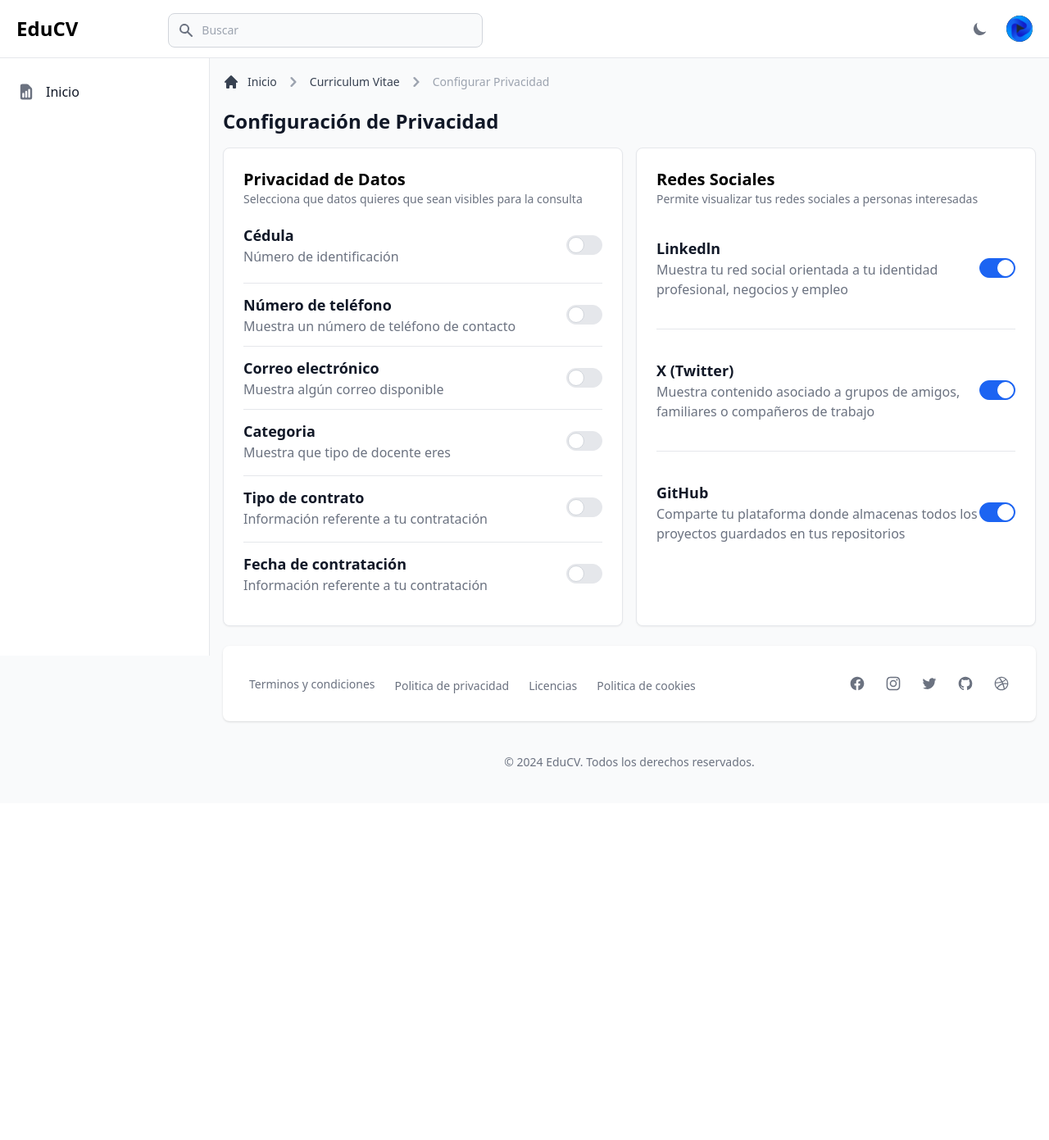
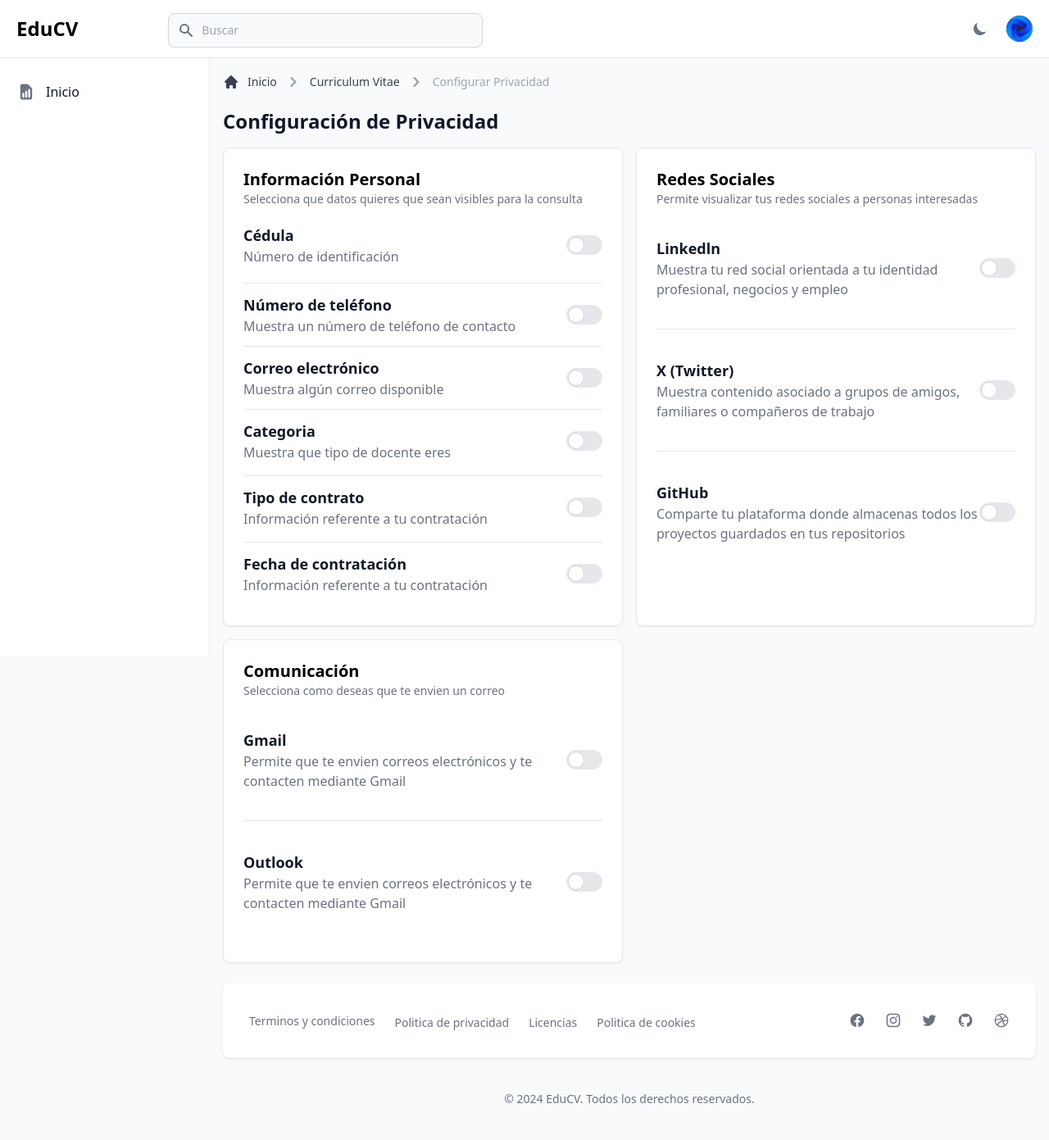
Before and after one commit to Wilson193/EduCV, a Django app: page /cv/modifyPrivacy/ in a window 1280 px wide. Shown: the whole page at 82% size. Before the commit the page ends 935 px from the top, so only its background shows below. Run offline with Django 4.2, Linux system fonts and the light colour scheme; the visitor is signed in with stand-in values (Sample User, id 1); data that the repository does not hold is empty; some libraries are stand-ins or nearby versions.

Commit message:
Modificación de privacidad funcionando completamente

```diff
--- a/cv_management/cv/templates/all_teachers.html
+++ b/cv_management/cv/templates/all_teachers.html
@@ -18,12 +18,14 @@
                       <a class="ml-1 text-gray-700 hover:text-primary-600 md:ml-2 dark:text-gray-300 dark:hover:text-white">Docentes</a>
                     </div>
                   </li>
+                  {% if user.role == 'Coordinador'%}
                   <li>
                     <div class="flex items-center">
                       <svg class="w-6 h-6 text-gray-400" fill="currentColor" viewBox="0 0 20 20" xmlns="http://www.w3.org/2000/svg"><path fill-rule="evenodd" d="M7.293 14.707a1 1 0 010-1.414L10.586 10 7.293 6.707a1 1 0 011.414-1.414l4 4a1 1 0 010 1.414l-4 4a1 1 0 01-1.414 0z" clip-rule="evenodd"></path></svg>
                       <span class="ml-1 text-gray-400 md:ml-2 dark:text-gray-500" aria-current="page">Docentes</span>
                     </div>
                   </li>
+                  {% endif%}
                 </ol>
             </nav>
             <h1 class="text-xl font-semibold text-gray-900 sm:text-2xl dark:text-white">Docentes</h1>
@@ -117,9 +119,11 @@
                                 <a href="{% url "generate_curriculum" docente.id %}" class="text-white bg-blue-700 hover:bg-blue-800 focus:ring-4 focus:ring-blue-300 font-medium rounded-lg text-sm px-5 py-2.5 me-2 mb-2 dark:bg-blue-600 dark:hover:bg-blue-700 focus:outline-none dark:focus:ring-blue-800">
                                     Ver CV
                                 </a>
+                                {% if user.role == 'Coordinador'%}
                                 <a href="{% url 'verify' docente.id%}" class="text-white bg-blue-700 hover:bg-blue-800 focus:ring-4 focus:ring-blue-300 font-medium rounded-lg text-sm px-5 py-2.5 me-2 mb-2 dark:bg-blue-600 dark:hover:bg-blue-700 focus:outline-none dark:focus:ring-blue-800">
                                     Revisar CV
                                 </a>
+                                {% endif%}
                             </td>
                         </tr>
                         {% empty %}
--- a/cv_management/cv/templates/modify-privacy.html
+++ b/cv_management/cv/templates/modify-privacy.html
@@ -36,7 +36,7 @@
 
     <div class="p-4 mb-4 bg-white border border-gray-200 rounded-lg shadow-sm dark:border-gray-700 sm:p-6 dark:bg-gray-800 xl:mb-0">
         <div class="flow-root">
-            <h3 class="text-xl font-semibold dark:text-white">Privacidad de Datos</h3>
+            <h3 class="text-xl font-semibold dark:text-white">Información Personal</h3>
             <p class="text-sm font-normal text-gray-500 dark:text-gray-400">Selecciona que datos quieres que sean visibles para la consulta</p>
             <div class="divide-y divide-gray-200 dark:divide-gray-700">
                 <!-- Item 1 -->
@@ -127,7 +127,8 @@
                         <div class="text-base font-normal text-gray-500 dark:text-gray-400">Muestra tu red social orientada a tu identidad profesional, negocios y empleo</div>
                     </div>
                     <label for="rating-reminders" class="relative flex items-center cursor-pointer">
-                        <input type="checkbox" id="rating-reminders"  class="sr-only" checked>
+                        <input type="checkbox" id="rating-reminders" name="linkedin_visible"  class="sr-only"
+                        {% if user.docente.cv_docente.privacidad.linkedin_visible %} checked {% endif %}>
                         <span class="h-6 bg-gray-200 border border-gray-200 rounded-full w-11 toggle-bg dark:bg-gray-700 dark:border-gray-600"></span>
                     </label>
                 </div>
@@ -138,7 +139,8 @@
                         <div class="text-base font-normal text-gray-500 dark:text-gray-400">Muestra contenido asociado a grupos de amigos, familiares o compañeros de trabajo</div>
                     </div>
                     <label for="item-update" class="relative flex items-center cursor-pointer">
-                        <input type="checkbox" id="item-update" class="sr-only" checked>
+                        <input type="checkbox" id="item-update" name="x_visible" class="sr-only"
+                        {% if user.docente.cv_docente.privacidad.x_visible %} checked {% endif %}>
                         <span class="h-6 bg-gray-200 border border-gray-200 rounded-full w-11 toggle-bg dark:bg-gray-700 dark:border-gray-600"></span>
                     </label>
                 </div>
@@ -149,12 +151,45 @@
                         <div class="text-base font-normal text-gray-500 dark:text-gray-400">Comparte tu plataforma donde almacenas todos los proyectos guardados en tus repositorios</div>
                     </div>
                     <label for="item-comment" class="relative flex items-center cursor-pointer">
-                        <input type="checkbox" id="item-comment" class="sr-only" checked>
+                        <input type="checkbox" id="item-comment" name="github_visible" class="sr-only"
+                        {% if user.docente.cv_docente.privacidad.github_visible %} checked {% endif %}>
                         <span class="h-6 bg-gray-200 border border-gray-200 rounded-full w-11 toggle-bg dark:bg-gray-700 dark:border-gray-600"></span>
                     </label>
                 </div>
             </div>
             <div class="mt-10">
+            </div>
+        </div>
+    </div>
+    <div class="p-4 mb-4 bg-white border border-gray-200 rounded-lg shadow-sm dark:border-gray-700 sm:p-6 dark:bg-gray-800 xl:mb-0">
+        <div class="flow-root">
+            <h3 class="text-xl font-semibold dark:text-white">Comunicación</h3>
+            <p class="text-sm font-normal text-gray-500 dark:text-gray-400">Selecciona como deseas que te envien un correo</p>
+            <div class="divide-y divide-gray-200 dark:divide-gray-700">
+                <!-- Item 1 -->
+                <div class="flex items-center justify-between py-9">
+                    <div class="flex flex-col flex-grow">
+                        <div class="text-lg font-semibold text-gray-900 dark:text-white">Gmail</div>
+                        <div class="text-base font-normal text-gray-500 dark:text-gray-400">Permite que te envien correos electrónicos y te contacten mediante Gmail</div>
+                    </div>
+                    <label for="item-gmail" class="relative flex items-center cursor-pointer">
+                        <input type="checkbox" id="item-gmail" name="gmail_enviable" class="sr-only"
+                        {% if user.docente.cv_docente.privacidad.gmail_enviable %} checked {% endif %}>
+                        <span class="h-6 bg-gray-200 border border-gray-200 rounded-full w-11 toggle-bg dark:bg-gray-700 dark:border-gray-600"></span>
+                    </label>
+                </div>
+                <!-- Item 2 -->
+                <div class="flex items-center justify-between py-9">
+                    <div class="flex flex-col flex-grow">
+                        <div class="text-lg font-semibold text-gray-900 dark:text-white">Outlook</div>
+                        <div class="text-base font-normal text-gray-500 dark:text-gray-400">Permite que te envien correos electrónicos y te contacten mediante Gmail</div>
+                    </div>
+                    <label for="item-outlook" class="relative flex items-center cursor-pointer">
+                        <input type="checkbox" id="item-outlook" name="outlook_enviable" class="sr-only"
+                        {% if user.docente.cv_docente.privacidad.outlook_enviable %} checked {% endif %}>
+                        <span class="h-6 bg-gray-200 border border-gray-200 rounded-full w-11 toggle-bg dark:bg-gray-700 dark:border-gray-600"></span>
+                    </label>
+                </div>
             </div>
         </div>
     </div>
--- a/cv_management/cv/urls.py
+++ b/cv_management/cv/urls.py
@@ -9,6 +9,7 @@ urlpatterns = [
     path('create/', create , name='create'),
     path('update/', update, name='update'),
     path('modifyPrivacy/', modify_privacy, name='modify_privacy'),
+    path('update_privacy_cv/', update_privacy_cv, name='update_privacy_cv'),
     path('consult/', consult , name='consult'),
     path('verify/<int:docente_id>/', verify , name='verify'),
     path('verify_personal_data/<int:docente_id>/', verify_personal_data , name='verify_personal_data'),
--- a/cv_management/cv/views.py
+++ b/cv_management/cv/views.py
@@ -161,29 +161,28 @@ def modify_privacy(request):
 
 
 @csrf_exempt  # Desactiva la verificación CSRF solo para este punto
-def update_privacy_teacher(request):
+def update_privacy_cv(request):
     if request.method == 'POST':
-        print("si entra")
         # Obtener los datos del cuerpo de la solicitud
         data = json.loads(request.body)
         field = data.get('field')  # El campo que se quiere actualizar
         value = data.get('value')  # El nuevo valor para el campo
 
         # Obtener el docente asociado al usuario logueado
-        docente = request.user.docente  # Suponiendo que tienes una relación uno a uno con el modelo Docente
+        cv = request.user.docente.cv_docente  # Suponiendo que tienes una relación uno a uno con el modelo Docente
 
         # Obtener la instancia de PrivacidadDocente asociada al docente
-        privacidad_docente = docente.privacidad  # Ya que el docente tiene una relación con PrivacidadDocente
+        privacidad_cv = cv.privacidad  # Ya que el docente tiene una relación con PrivacidadDocente
 
         # Verificar que el campo que se desea actualizar es uno de los definidos en PrivacidadDocente
         privacidad_fields = [
-            'cedula_visible',
-            'num_telefono_visible',
-            'correo_visible',
-            'categoria_visible',
-            'tipo_contrato_visible',
-            'fecha_contratacion_visible'
+            'linkedin_visible',
+            'x_visible',
+            'github_visible',
+            'gmail_enviable',
+            'outlook_enviable',
         ]
+
         print(f"valor del {field} y {value}")
         if field in privacidad_fields:  # Solo actualizar si el campo existe en la lista
             # Verificar si el valor es un booleano
@@ -196,8 +195,8 @@ def update_privacy_teacher(request):
 
 
             # Actualizar el campo correspondiente
-            setattr(privacidad_docente, field, privacidad_value)
-            privacidad_docente.save()
+            setattr(privacidad_cv, field, privacidad_value)
+            privacidad_cv.save()
 
             return JsonResponse({'status': 'success', 'message': f'{field} actualizado correctamente'}, status=200)
         else:
--- a/cv_management/templates/base.html
+++ b/cv_management/templates/base.html
@@ -1,5 +1,5 @@
 <!DOCTYPE html>
-<html lang="es" class="dark">
+<html lang="es" class="dark:bg-gray-800 dark:text-white">
 <head>
   {% load static %}
   {%include 'includes/header.html'%}
```
Also changed, not shown: cv_management/cv/templates/consult.html (+16 -6 lines), cv_management/media/fotos_perfil/WhatsApp_Image_2022-11-09_at_10.11.55_AM_1.jpeg (added), cv_management/media/fotos_perfil/Yo_sPDPLj5.jpeg (added).
